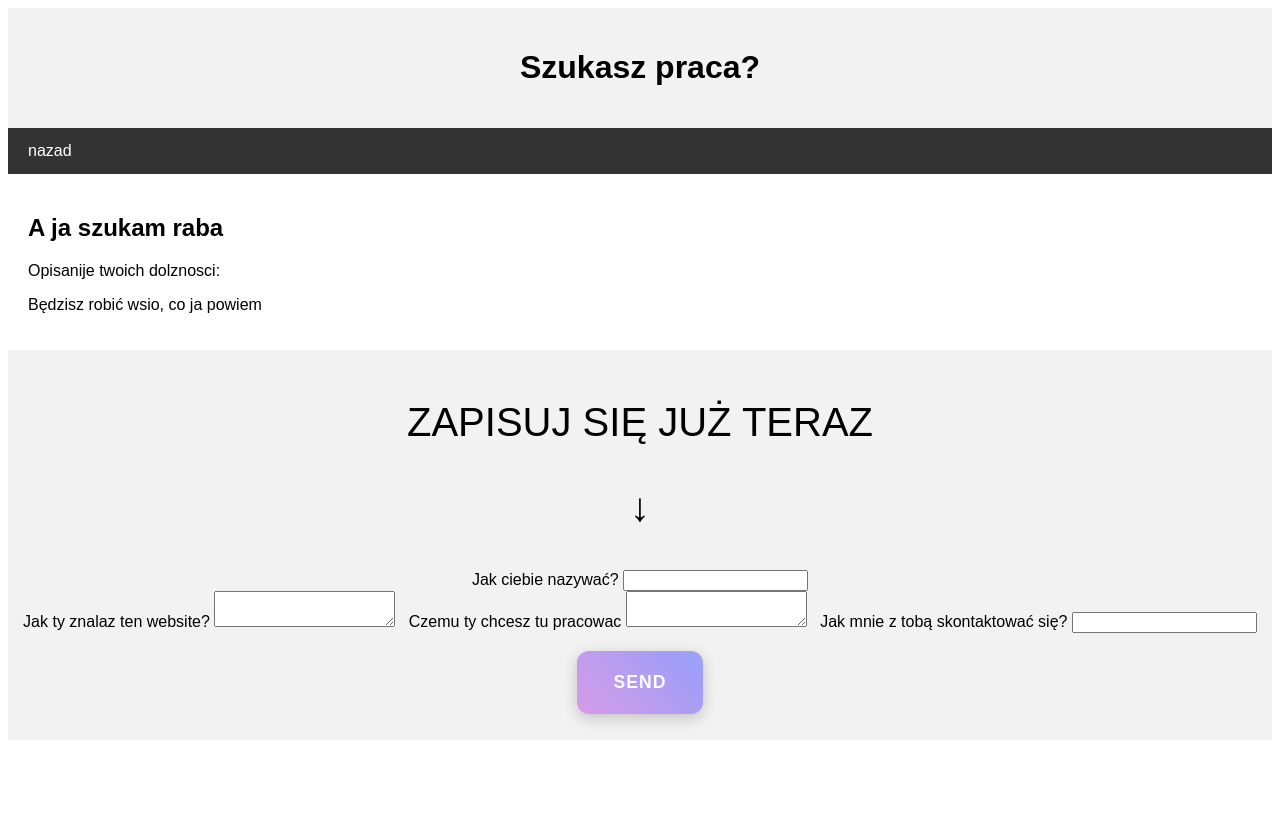
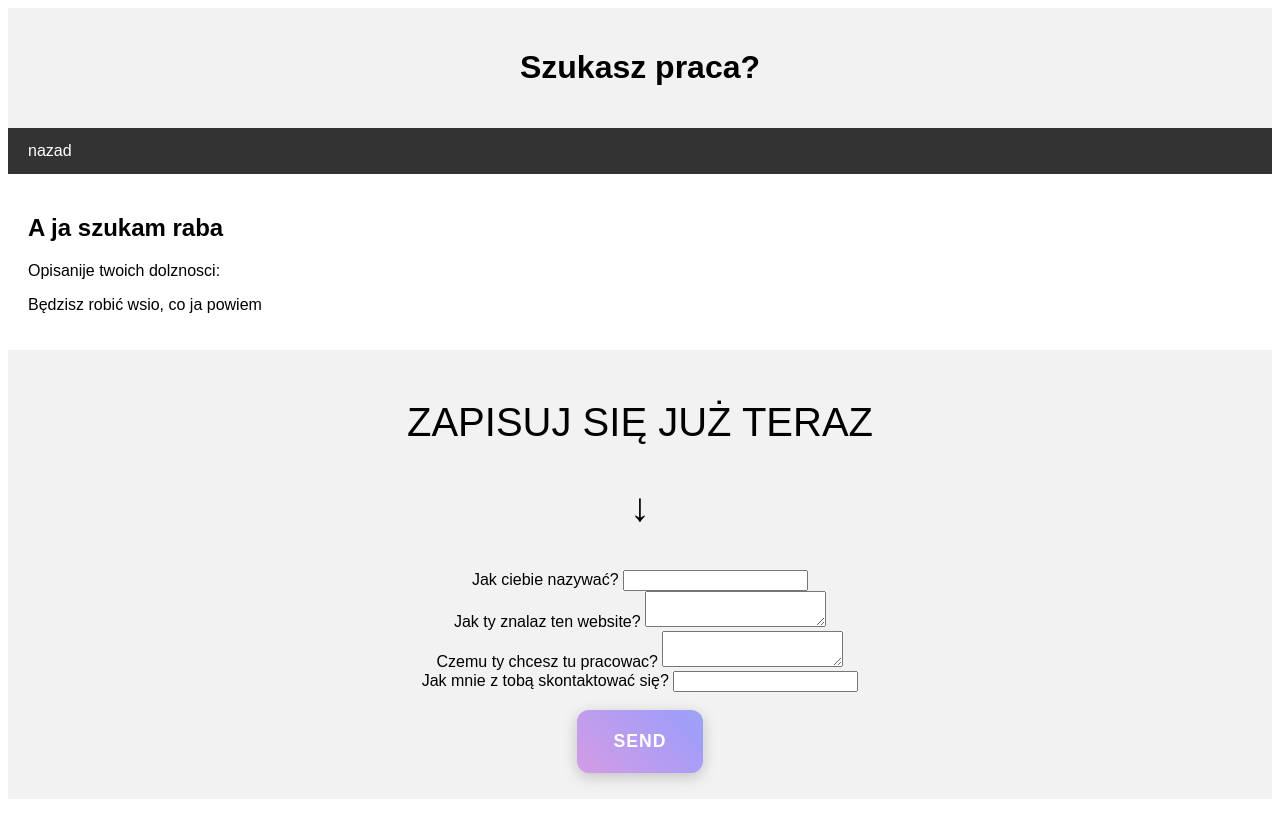
Before and after one commit to majnkraaft/majnkraaft.github.io, a Jekyll site: the page built from robota.html, in a window 1280 px wide. Shown: the top 838 px of the page. Built offline with Jekyll 4.4.1, drawn with Linux system fonts in a browser that asks for light colours.

Commit message:
update robota.html

```diff
--- a/robota.html
+++ b/robota.html
@@ -8,7 +8,7 @@
     <title>Twoja Strona</title>
     <style>
         body { font-family: Arial, sans-serif; }
-        label { margin: 0.5vh; }
+        label { margin: 1vh; }
         .naglowek { background-color: #f2f2f2; padding: 20px; text-align: center; }
         .menu { background-color: #333; overflow: hidden; }
         .menu a { float: left; display: block; color: white; text-align: center; padding: 14px 20px; text-decoration: none; }
@@ -96,11 +96,11 @@
   <label>
     Jak ty znalaz ten website?
     <textarea name="message" required></textarea>
-  </label>
+  </label><br>
   <label>
-    Czemu ty chcesz tu pracowac
+    Czemu ty chcesz tu pracowac?
     <textarea name="Motivation"></textarea>
-  </label>
+  </label><br>
   <label>
     Jak mnie z tobą skontaktować się?
     <input name="Contacts">
```
